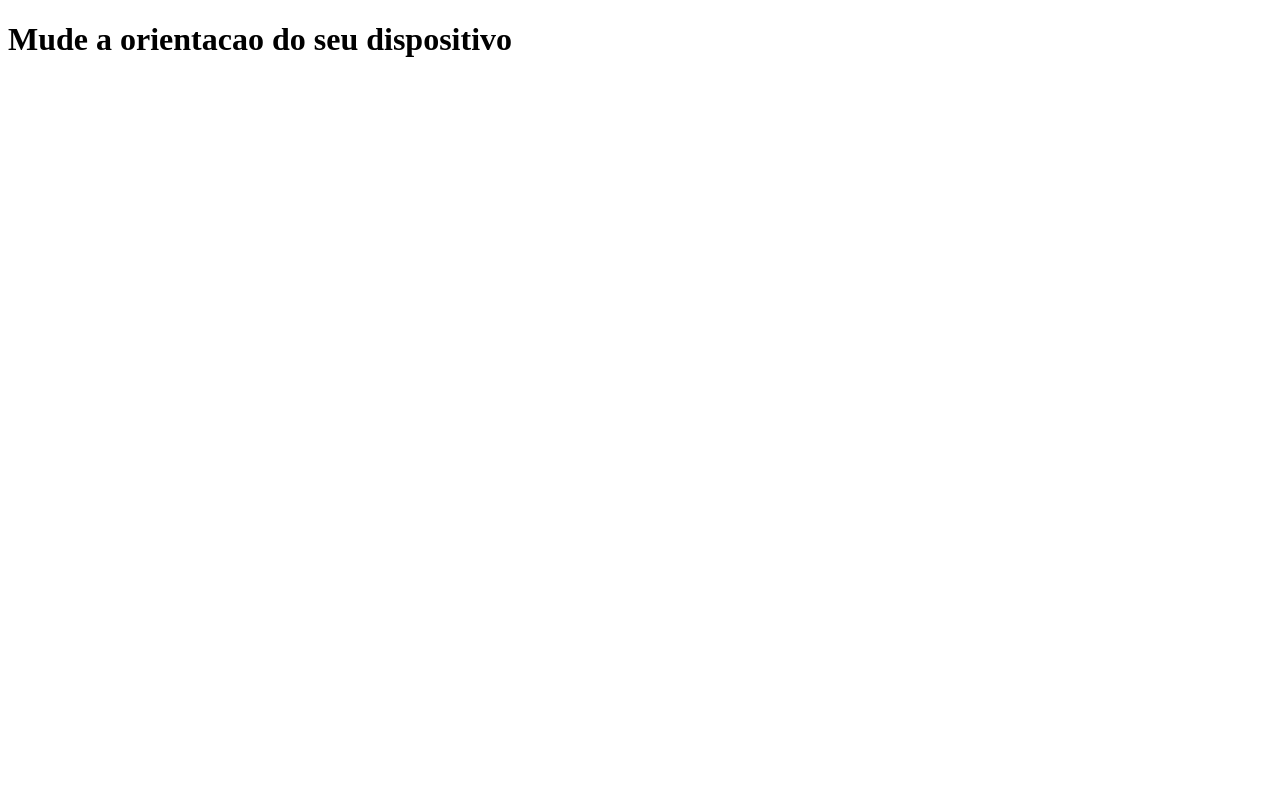
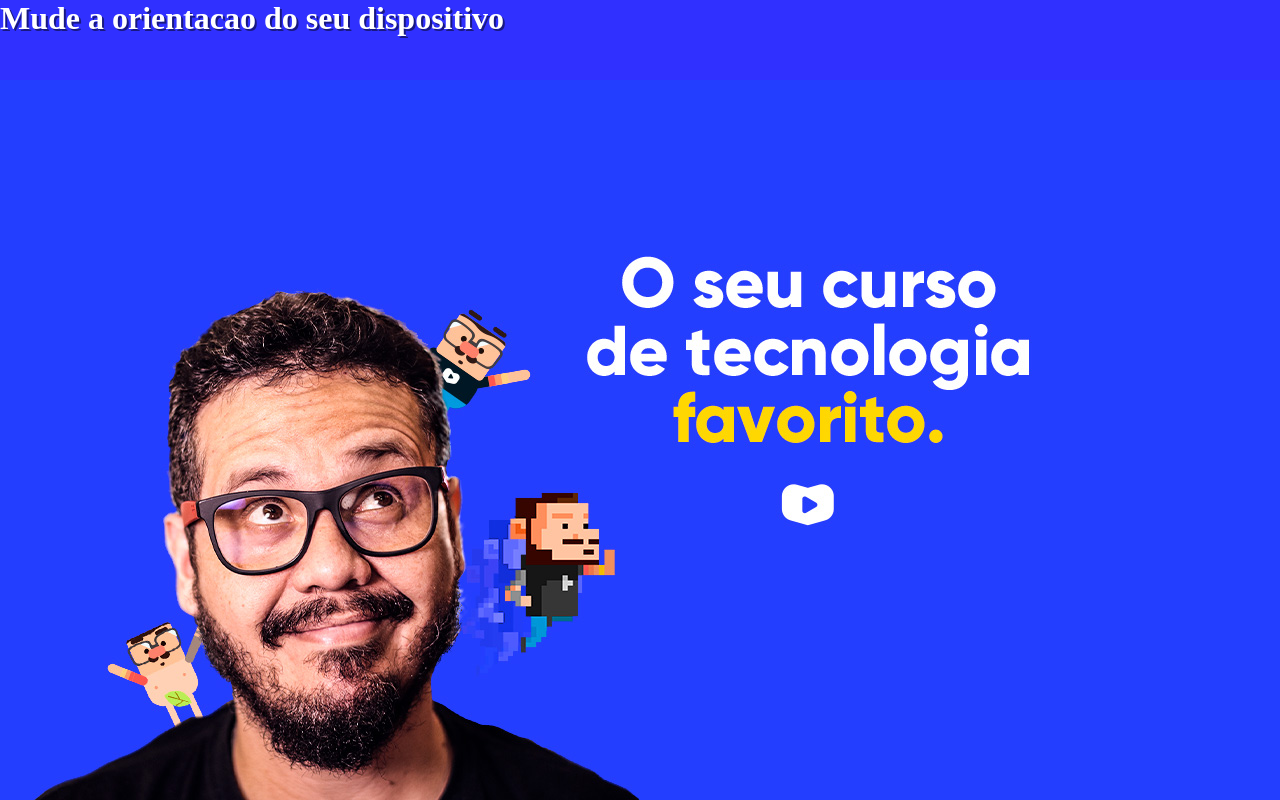
Before and after one commit to lucasblk/html-css, a plain HTML site: page Modulo 04/Exercicios/Ex027 media queries/mq002/index.html in a window 1280 px wide. Drawn offline with Linux system fonts and the light colour scheme.

Commit message:
orientacao de imagens com mq

```diff
--- a/Modulo 04/Exercicios/Ex027 media queries/mq002/estilos/all.css
+++ b/Modulo 04/Exercicios/Ex027 media queries/mq002/estilos/all.css
@@ -1 +1,18 @@
 @charset "UTF-8";
+
+* {
+    margin: 0px;
+    padding: 0px;
+    width: 100vw;
+    height: 100vh;
+}
+
+body h1 {
+
+    text-shadow: 2px 2px 0px rgba(0, 0, 0, 0.495);
+    color: white;
+}
+
+body {
+    background-color: rgb(48, 48, 255);
+}
--- a/Modulo 04/Exercicios/Ex027 media queries/mq002/estilos/landscape.css
+++ b/Modulo 04/Exercicios/Ex027 media queries/mq002/estilos/landscape.css
@@ -1 +1,8 @@
 @charset "UTF-8";
+
+body {
+    background-image: url(../imagens/cev-landscape.jpg);
+    background-repeat: no-repeat;
+    background-size: contain;
+    background-position: left bottom;
+}
--- a/Modulo 04/Exercicios/Ex027 media queries/mq002/estilos/portrait.css
+++ b/Modulo 04/Exercicios/Ex027 media queries/mq002/estilos/portrait.css
@@ -1 +1,9 @@
 @charset "UTF-8";
+
+body {
+    background-image: url(../imagens/cev-portrait.jpg);
+    background-size: contain;
+    background-repeat: no-repeat;
+    background-position: left top;
+
+}
```
